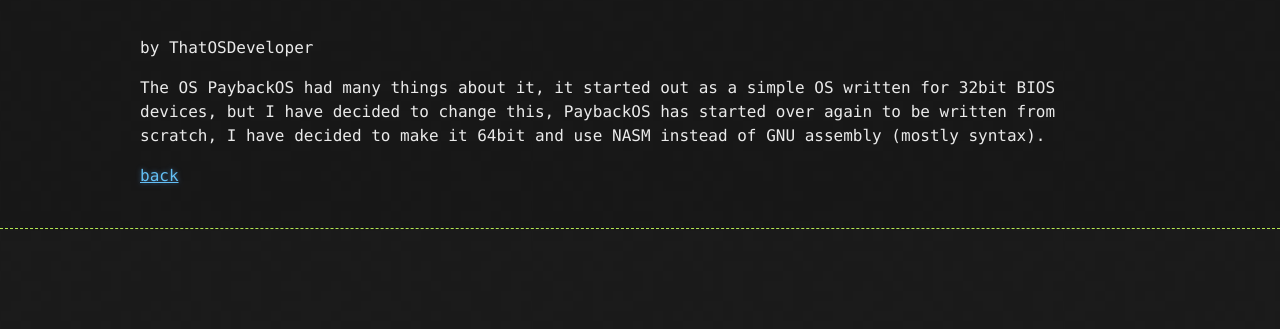
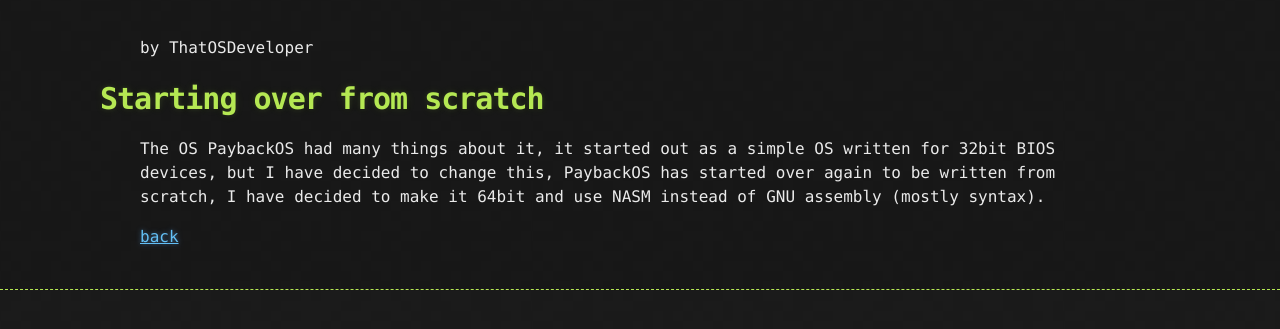
Before and after one commit to PaybackOS/PaybackOS, a Jekyll site: the page built from blog/startingover.md, in a window 1280 px wide. Shown: the top 329 px of the page. Built offline with Jekyll 4.4.1, drawn with Linux system fonts in a browser that asks for light colours; our own code applies the rules of GitHub Pages for plain Markdown files; some of the changed lines change nothing that is shown.

Commit message:
minor fix

```diff
--- a/_layouts/post.html
+++ b/_layouts/post.html
@@ -1,7 +1,6 @@
 ---
 layout: default
 ---
-<h1>{{ page.title }}</h1>
 <small>{{ page.date | date: "%-d %B %Y" }}</small>
 
 <p class="view">by {{ page.author | default: site.author }}</p>
--- a/blog/startingover.md
+++ b/blog/startingover.md
@@ -1,8 +1,9 @@
 ---
 layout: post
 page.author: ThatOSDeveloper
-page.title: Starting over from scratch
 ---
+
+# Starting over from scratch
 
 The OS PaybackOS had many things about it, it started out as a simple OS written for 32bit BIOS devices, but I have decided to change this, PaybackOS has started over again to be written from scratch, I have decided to make it 64bit and use NASM instead of GNU assembly (mostly syntax).
 
```
